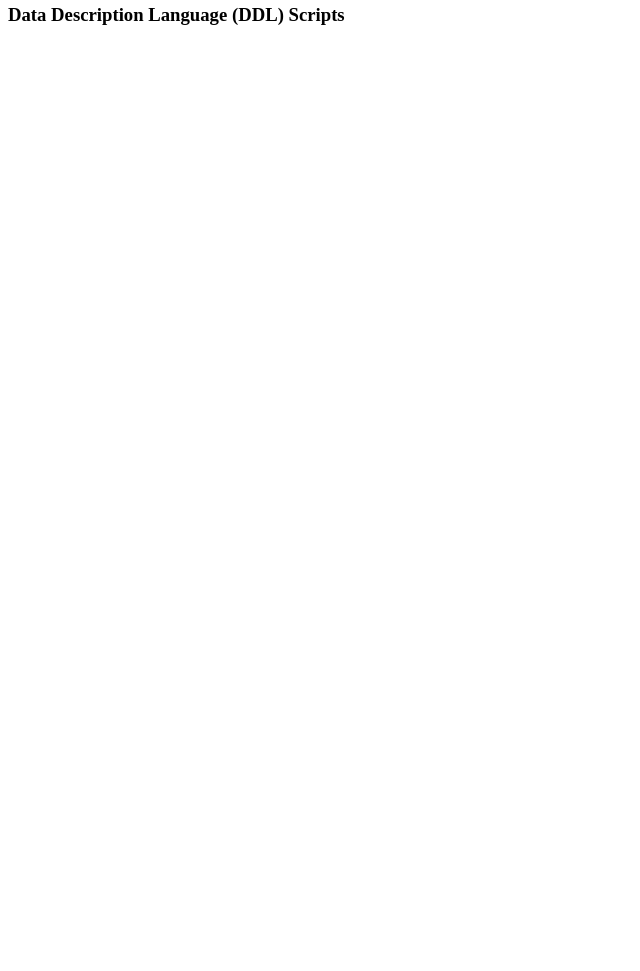
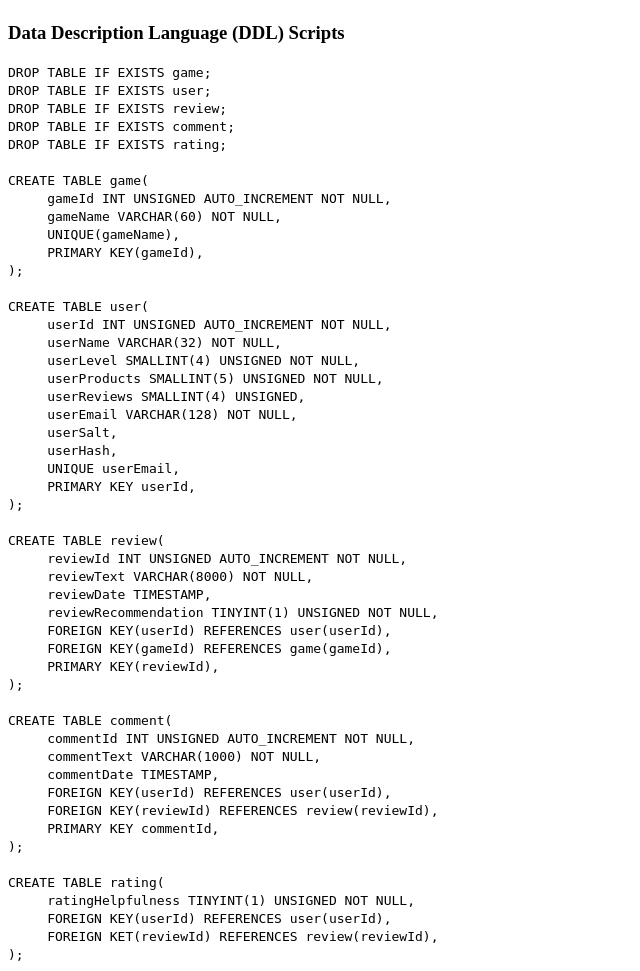
Before and after one commit to aj-broadhurst/dd-steam-review, a PHP site: page / in a window 1280 px wide. Shown: the part 2559-3530 px from the top of the page, without its empty margins (0-640 px from the left). Before the commit the page ends 2584 px from the top, so only its background shows below. Run offline with PHP 8.4, Linux system fonts and the light colour scheme.

Commit message:
Created data description language script

```diff
--- a/index.php
+++ b/index.php
@@ -79,6 +79,7 @@
 					<li>commentText</li>
 					<li>commentDate</li>
 					<li>userId</li>
+					<li>reviewId</li>
 				</ul>
 			<h5>Rating</h5>
 				<ul>
@@ -128,9 +129,58 @@
 			<h3>Entity Relationship Diagram</h3>
 			<img src="images/dataDesign.svg" alt="Steam Game Review Section Entity Relationship Diagram">
 			<h3>Data Description Language (DDL) Scripts</h3>
-			<code>
-
-			</code>
+				<code>
+					DROP TABLE IF EXISTS game;<br>
+					DROP TABLE IF EXISTS user; <br>
+					DROP TABLE IF EXISTS review; <br>
+					DROP TABLE IF EXISTS comment; <br>
+					DROP TABLE IF EXISTS rating;<br>
+					<br>
+					CREATE TABLE game(<br>
+					&nbsp;&nbsp;&nbsp;&nbsp;&nbsp;gameId INT UNSIGNED AUTO_INCREMENT NOT NULL,<br>
+					&nbsp;&nbsp;&nbsp;&nbsp;&nbsp;gameName VARCHAR(60) NOT NULL,<br>
+					&nbsp;&nbsp;&nbsp;&nbsp;&nbsp;UNIQUE(gameName),<br>
+					&nbsp;&nbsp;&nbsp;&nbsp;&nbsp;PRIMARY KEY(gameId),<br>
+					);<br>
+					<br>
+					CREATE TABLE user(<br>
+					&nbsp;&nbsp;&nbsp;&nbsp;&nbsp;userId INT UNSIGNED AUTO_INCREMENT NOT NULL,<br>
+					&nbsp;&nbsp;&nbsp;&nbsp;&nbsp;userName VARCHAR(32) NOT NULL,<br>
+					&nbsp;&nbsp;&nbsp;&nbsp;&nbsp;userLevel SMALLINT(4) UNSIGNED NOT NULL,<br>
+					&nbsp;&nbsp;&nbsp;&nbsp;&nbsp;userProducts SMALLINT(5) UNSIGNED NOT NULL,<br>
+					&nbsp;&nbsp;&nbsp;&nbsp;&nbsp;userReviews SMALLINT(4) UNSIGNED,<br>
+					&nbsp;&nbsp;&nbsp;&nbsp;&nbsp;userEmail VARCHAR(128) NOT NULL,<br>
+					&nbsp;&nbsp;&nbsp;&nbsp;&nbsp;userSalt,<br>
+					&nbsp;&nbsp;&nbsp;&nbsp;&nbsp;userHash,<br>
+					&nbsp;&nbsp;&nbsp;&nbsp;&nbsp;UNIQUE userEmail,<br>
+					&nbsp;&nbsp;&nbsp;&nbsp;&nbsp;PRIMARY KEY userId,<br>
+					);<br>
+					<br>
+					CREATE TABLE review(<br>
+					&nbsp;&nbsp;&nbsp;&nbsp;&nbsp;reviewId INT UNSIGNED AUTO_INCREMENT NOT NULL,<br>
+					&nbsp;&nbsp;&nbsp;&nbsp;&nbsp;reviewText VARCHAR(8000) NOT NULL,<br>
+					&nbsp;&nbsp;&nbsp;&nbsp;&nbsp;reviewDate TIMESTAMP,<br>
+					&nbsp;&nbsp;&nbsp;&nbsp;&nbsp;reviewRecommendation TINYINT(1) UNSIGNED NOT NULL,<br>
+					&nbsp;&nbsp;&nbsp;&nbsp;&nbsp;FOREIGN KEY(userId) REFERENCES user(userId),<br>
+					&nbsp;&nbsp;&nbsp;&nbsp;&nbsp;FOREIGN KEY(gameId) REFERENCES game(gameId),<br>
+					&nbsp;&nbsp;&nbsp;&nbsp;&nbsp;PRIMARY KEY(reviewId),<br>
+					);<br>
+					<br>
+					CREATE TABLE comment(<br>
+					&nbsp;&nbsp;&nbsp;&nbsp;&nbsp;commentId INT UNSIGNED AUTO_INCREMENT NOT NULL,<br>
+					&nbsp;&nbsp;&nbsp;&nbsp;&nbsp;commentText VARCHAR(1000) NOT NULL,<br>
+					&nbsp;&nbsp;&nbsp;&nbsp;&nbsp;commentDate TIMESTAMP,<br>
+					&nbsp;&nbsp;&nbsp;&nbsp;&nbsp;FOREIGN KEY(userId) REFERENCES user(userId),<br>
+					&nbsp;&nbsp;&nbsp;&nbsp;&nbsp;FOREIGN KEY(reviewId) REFERENCES review(reviewId),<br>
+					&nbsp;&nbsp;&nbsp;&nbsp;&nbsp;PRIMARY KEY commentId,<br>
+					);<br>
+					<br>
+					CREATE TABLE rating(<br>
+					&nbsp;&nbsp;&nbsp;&nbsp;&nbsp;ratingHelpfulness TINYINT(1) UNSIGNED NOT NULL,<br>
+					&nbsp;&nbsp;&nbsp;&nbsp;&nbsp;FOREIGN KEY(userId) REFERENCES user(userId),<br>
+					&nbsp;&nbsp;&nbsp;&nbsp;&nbsp;FOREIGN KET(reviewId) REFERENCES review(reviewId),<br>
+					);<br>
+				</code>
 		</main>
 	</body>
 </html>
```
